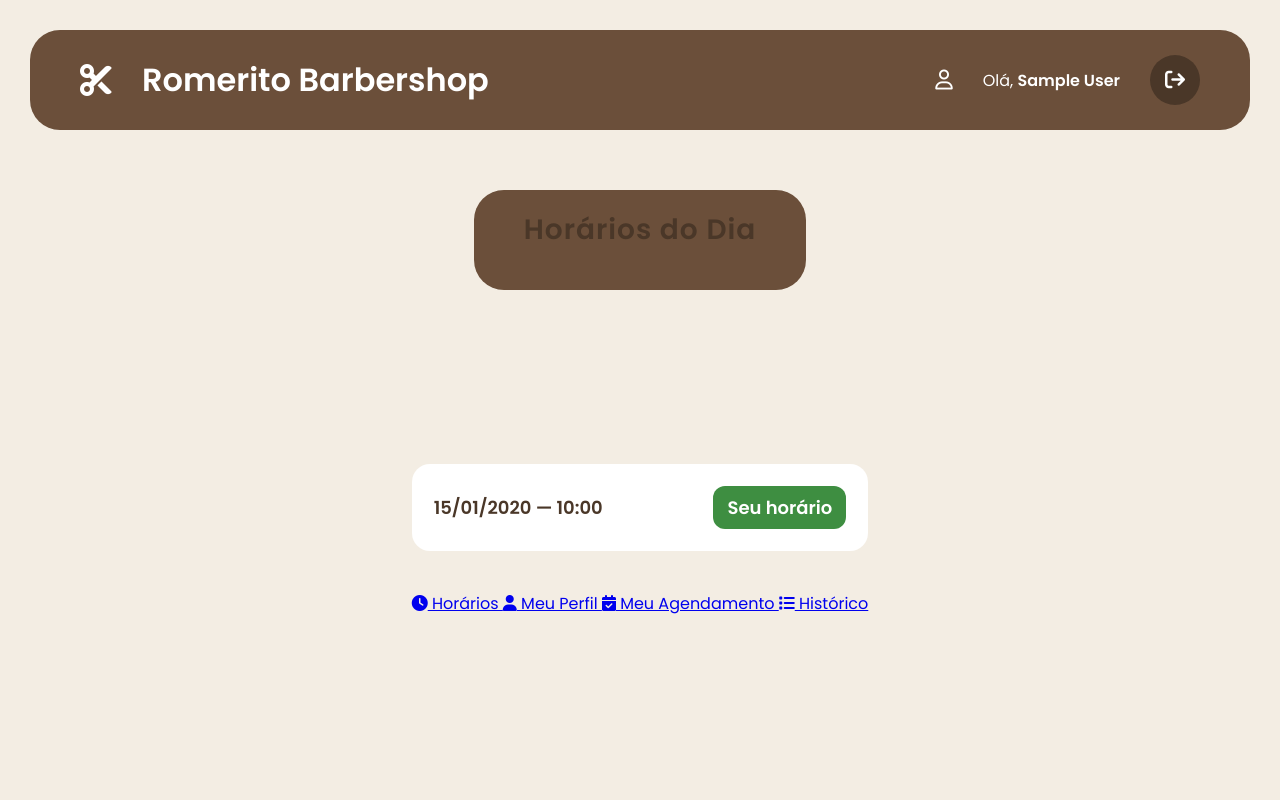
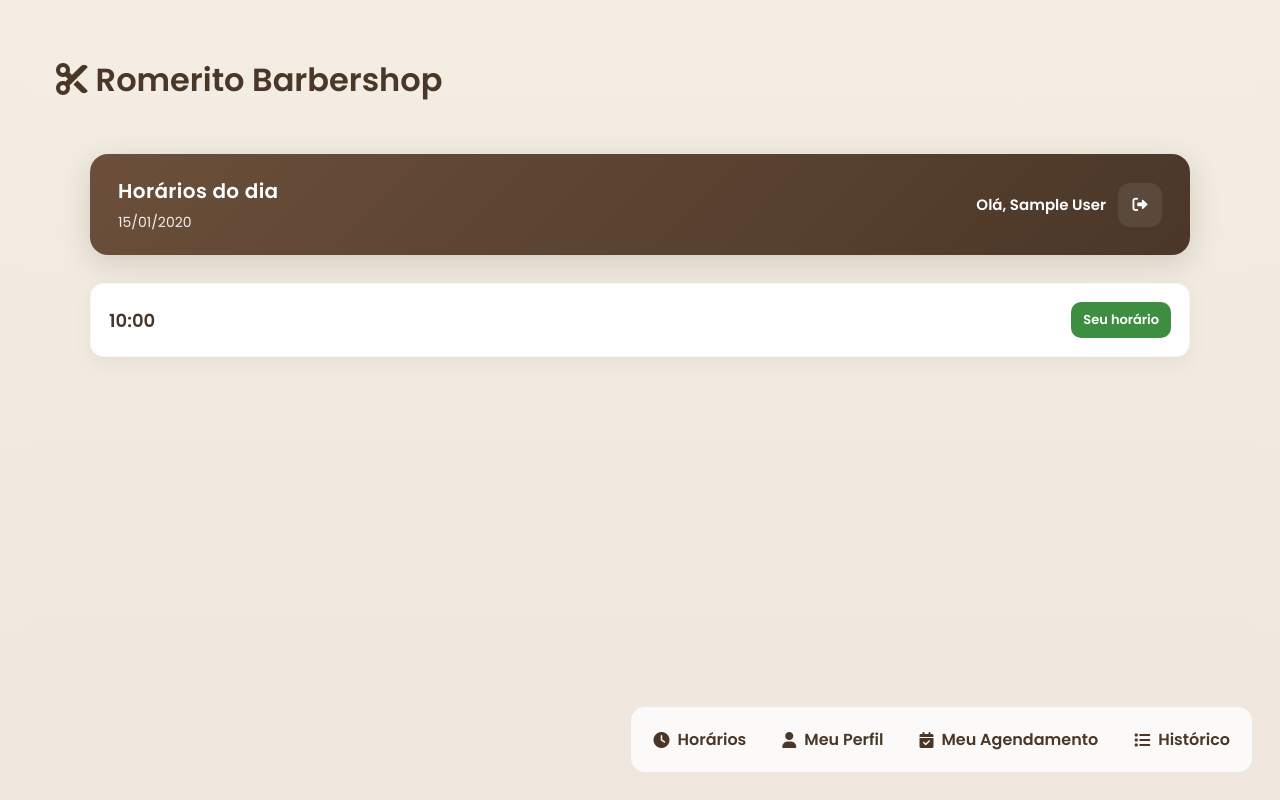
Before and after one commit to flaubersauan/Barbershop, a Flask app: page /dashboard in a window 1280 px wide. Run offline with Flask 3, Linux system fonts and the light colour scheme; a user stored in the database is signed in; tables that the repository leaves empty hold one stand-in row (values such as "Sample post"); parts of the project's set-up code (start-up, migrations or seed data) failed here and were passed over; some web fonts are replaced.

Commit message:
quase finalizando o projeto

```diff
--- a/static/style.css
+++ b/static/style.css
@@ -1,184 +1,290 @@
+/* ...existing code... */
+
 @import url('https://fonts.googleapis.com/css2?family=Kodchasan:wght@400;600&family=Poppins:wght@300;400;600&display=swap');
 
 * {
+    box-sizing: border-box;
     margin: 0;
-    padding: 0;
-    box-sizing: border-box;
-}
-
-body {
-    font-family: 'Poppins', sans-serif;
-    min-height: 100vh;
-    display: flex;
-    flex-direction: column;
-    background-color: #F3EDE3;
-    padding: 30px;
-}
-
-header {
-    display: flex;
-    align-items: center;
-    padding: 50px ;
-    height: 10vh;
-    background-color: #6B4F3A;
-    border-radius: 30px;
-    justify-content: space-between;
-}
-
-header h1{
-    color: white;
-}
-main {
-    flex: 1;
-    display: flex;
-    justify-content: center;
-    flex-direction: column;
-    align-items: center;
-    gap: 40px;
-}
-
-.usuario-info{
-    display: flex;
-    gap: 30px;
-    align-items: center;
-    justify-content: center;
-    color: white;
-}
-.usuario-info a{
-    text-decoration: none;
-}
-.fa.fa-sign-out{
-    font-size: 20px;
-    text-decoration: none;
-    color: white;
-}
-
-.btn-sair{
-    height: 50px;
-    width: 50px;
-    border-radius: 100%;
-    background-color: #4A3728;
-    display: flex;
-    align-items: center;
-    justify-content: center;
-}
-.titulo{
-    display:flex;
-    gap: 30px;
-    align-items: center;
-}
-.container-user{
-    border-radius: 100%;
-    display: flex;
-    align-items: center;
-    justify-content: center;
-}
-.fa-regular.fa-user{
-    font-size: 20px;
-}
-.dashboard-main {
-    width: 100%;
-    max-width: 900px;
-    margin: 40px auto 0 auto;
-    padding: 20px;
-}
-
-.titulo-horarios {
-    font-size: 28px;
-    color: #4A3728;
-    letter-spacing: 1px;
-    margin-bottom: 20px;
-    text-align: center;
-}
-
-.lista-horarios {
-    list-style: none;
-    width: 100%;
-    display: flex;
-    flex-direction: column;
-    gap: 20px;
     padding: 0;
 }
 
-.item-horario {
-    padding: 20px;
-    background-color: white;
-    border-radius: 18px;
-    display: flex;
-    justify-content: space-between;
-    align-items: center;
-    transition: 0.2s;
-    border: 2px solid transparent;
+html, body {
+    height: 100%;
+    font-family: 'Poppins', sans-serif;
+    -webkit-font-smoothing: antialiased;
+    -moz-osx-font-smoothing: grayscale;
+    background: linear-gradient(180deg, #F3EDE3 0%, #EFE7DD 100%);
+    color: #3d352e;
+    padding: 28px;
 }
 
-.item-horario:hover {
-    border-color: #6B4F3A;
+/* Header */
+.header-dashboard {
+    max-width: 1100px;
+    margin: 0 auto 28px;
+    display: flex;
+    align-items: center;
+    justify-content: space-between;
+    padding: 22px 28px;
+    background: linear-gradient(135deg, #6B4F3A 0%, #4A3728 100%);
+    color: #ffffff;
+    border-radius: 18px;
+    box-shadow: 0 8px 30px rgba(74,55,40,0.18);
 }
 
-.item-horario span {
-    font-size: 18px;
-    font-weight: 600;
+.titulo{
     color: #4A3728;
 }
+.dashboard-body{
+    display: flex;
+    gap: 50px;
+    flex-direction: column;
+}
 
+/* Title */
+.dashboard-title-box h2 {
+    font-size: 20px;
+    font-weight: 600;
+    letter-spacing: 0.4px;
+    margin-bottom: 6px;
+}
+.data-atual {
+    font-size: 14px;
+    color: rgba(255,255,255,0.9);
+}
+
+/* User area */
+.user-dashboard-info {
+    display: flex;
+    gap: 12px;
+    align-items: center;
+    font-weight: 600;
+    font-size: 15px;
+}
+.btn-sair-dashboard {
+    display: inline-flex;
+    align-items: center;
+    justify-content: center;
+    width: 44px;
+    height: 44px;
+    background: rgba(255,255,255,0.08);
+    border-radius: 12px;
+    color: #fff;
+    text-decoration: none;
+    transition: transform .15s ease, background .15s ease;
+}
+.btn-sair-dashboard:hover {
+    transform: translateY(-3px);
+    background: rgba(255,255,255,0.12);
+}
+
+/* Main container */
+.dashboard-container {
+    max-width: 1100px;
+    margin: 0 auto 88px;
+    display: flex;
+    flex-direction: column;
+    gap: 22px;
+    width: 100%;
+}
+
+/* Horários list */
+.lista-horarios {
+    list-style: none;
+    padding: 0;
+    display: grid;
+    gap: 16px;
+    grid-template-columns: repeat(1, 1fr);
+}
+
+.item-horario {
+    background: #ffffff;
+    border-radius: 14px;
+    padding: 18px;
+    display: flex;
+    align-items: center;
+    justify-content: space-between;
+    gap: 12px;
+    box-shadow: 0 6px 20px rgba(74,55,40,0.06);
+    border: 1px solid rgba(74,55,40,0.04);
+    transition: transform .12s ease, box-shadow .12s ease;
+}
+.item-horario:hover {
+    transform: translateY(-6px);
+    box-shadow: 0 14px 36px rgba(74,55,40,0.12);
+}
+
+/* Left side text */
+.texto-horario {
+    display: flex;
+    align-items: center;
+    gap: 12px;
+    font-weight: 700;
+    color: #4A3728;
+    font-size: 18px;
+}
+
+/* Time bubble */
+.time-bubble {
+    display: inline-flex;
+    align-items: center;
+    justify-content: center;
+    width: 54px;
+    height: 54px;
+    border-radius: 12px;
+    background: linear-gradient(180deg, rgba(106,80,62,0.06), rgba(106,80,62,0.02));
+    color: #6B4F3A;
+    font-weight: 700;
+    font-size: 16px;
+    box-shadow: inset 0 -6px 12px rgba(74,55,40,0.02);
+}
+
+/* Actions group on right */
+.item-actions {
+    display: flex;
+    gap: 10px;
+    align-items: center;
+}
+
+/* Primary button */
 .btn-agendar {
-    padding: 10px 18px;
+    display: inline-flex;
+    align-items: center;
+    justify-content: center;
+    padding: 9px 14px;
+    background: #6B4F3A;
+    color: #ffffff;
     border-radius: 10px;
-    background-color: #6B4F3A;
-    color: white;
+    text-decoration: none;
+    font-weight: 700;
+    font-size: 14px;
+    transition: background .12s ease, transform .12s ease;
+}
+.btn-agendar:hover {
+    background: #4A3728;
+    transform: translateY(-2px);
+}
+
+/* Badges */
+.badge {
+    display: inline-flex;
+    align-items: center;
+    justify-content: center;
+    padding: 8px 12px;
+    border-radius: 10px;
+    font-weight: 700;
+    font-size: 13px;
+    min-width: 92px;
+    text-align: center;
+    color: #ffffff;
+}
+.badge-indisponivel {
+    background: #b84c4c;
+}
+.badge-meu {
+    background: #3e8e41;
+}
+
+/* Disabled-like styles */
+.btn-horario-ocupado,
+.btn-seu-horario {
+    opacity: 0.85;
+    cursor: default;
+    background: #8c6f5a;
+    color: #fff;
+}
+
+/* Empty state */
+.nao-ha-horarios {
+    text-align: center;
+    color: #6B4F3A;
+    font-weight: 700;
+    padding: 26px;
+    border-radius: 12px;
+    background: rgba(106,80,62,0.06);
+}
+
+/* Bottom floating navigation */
+.nav-dashboard {
+    position: fixed;
+    right: 28px;
+    bottom: 28px;
+    display: flex;
+    gap: 12px;
+    background: rgba(255,255,255,0.78);
+    padding: 10px;
+    border-radius: 14px;
+}
+.nav-item {
+    display: flex;
+    align-items: center;
+    gap: 8px;
+    padding: 10px 12px;
+    color: #4A3728;
     text-decoration: none;
     font-weight: 600;
-    font-size: 15px;
-    transition: 0.2s;
+    border-radius: 10px;
+    transition: background .12s ease, transform .12s ease;
+}
+.nav-item:hover {
+    background: rgba(106,80,62,0.06);
+    transform: translateY(-4px);
 }
 
-.btn-agendar:hover {
-    background-color: #4A3728;
+/* Título das páginas */
+.titulo-pagina {
+    font-size: 28px;
+    color: #4A3728;
+    margin-bottom: 25px;
+    text-align: center;
+    font-weight: 600;
+    letter-spacing: 1px;
 }
 
-.nao-ha-horarios {
-    font-size: 18px;
+/* Card central */
+.card-info {
+    background: #fff;
+    padding: 30px;
+    border-radius: 20px;
+    box-shadow: 0px 4px 12px rgba(0,0,0,0.12);
+    max-width: 550px;
+    width: 100%;
+    margin: 0 auto;
+    display: flex;
+    flex-direction: column;
+    gap: 15px;
+    color: #4A3728;
+    border: 2px solid #E8DCCD;
+}
+
+/* Texto vazio */
+.texto-vazio {
     color: #6B4F3A;
-    margin-top: 20px;
     text-align: center;
     font-weight: 600;
-}
-.btn-horario-ocupado, .btn-seu-horario {
-    padding: 8px 15px;
-    border-radius: 8px;
-    color: white;
-    background-color: #8c6f5a;
-    opacity: 0.7;
-    cursor: not-allowed;
+    opacity: 0.8;
 }
 
-.btn-seu-horario {
-    background-color: #4A3728; /* marrom escuro */
+/* Botão cancelar */
+.btn-cancelar {
+    display: inline-block;
+    padding: 12px 18px;
+    margin-top: 10px;
+    text-align: center;
+    background: #b84c4c;
+    color: white;
+    border-radius: 14px;
+    text-decoration: none;
+    font-weight: 600;
+    transition: 0.2s ease;
 }
 
-.btn-agendar {
-    background-color: #6B4F3A;
-    padding: 8px 15px;
-    color: white;
-    border-radius: 8px;
-    text-decoration: none;
+.btn-cancelar:hover {
+    background: #a23f3f;
 }
-
-.badge {
-    padding: 8px 14px;
-    border-radius: 12px;
-    font-size: 15px;
+.container_card_info{
+    max-width: 600px;
+    padding: 40px;
+    background-color: #3d352e;
+    border-radius: 30px;
 }
-
-.badge-indisponivel {
-    background: #b84c4c;
-    color: white;
-}
-
-.badge-meu {
-    background: #3e8e41;
-    color: white;
-}
-.badge-indisponivel p, .badge-meu p {
-    color: white;
-}
--- a/templates/base_dashboard.html
+++ b/templates/base_dashboard.html
@@ -16,16 +16,7 @@
         <i class="fa-solid fa-scissors"></i> Romerito Barbershop
     </h1>
 
-    <div class="usuario-info">
-        <div class="container-user">
-            <i class="fa-regular fa-user"></i>
-        </div>
 
-        <span>Olá, <strong>{{ current_user.nome }}</strong></span>
-
-        <a href="{{ url_for('logout') }}" class="btn-sair">
-            <i class="fa fa-sign-out" aria-hidden="true"></i>
-        </a>
     </div>
 </header>
 
--- a/templates/dashboard.html
+++ b/templates/dashboard.html
@@ -2,25 +2,36 @@
 
 {% block content %}
 
-<header>
-    <h2 class="titulo-horarios">Horários do Dia</h2>
+<header class="header-dashboard">
+    <div class="dashboard-title-box">
+        <h2>Horários do dia</h2>
+        <p class="data-atual">{{ horarios[0].data.strftime('%d/%m/%Y') }}</p>
+    </div>
+
+    <div class="user-dashboard-info">
+        <span>Olá, {{ usuario }}</span>
+        <a href="{{ url_for('logout') }}" class="btn-sair-dashboard">
+            <i class="fa-solid fa-right-from-bracket"></i>
+        </a>
+    </div>
 </header>
 
-<main>
+
+<main class="dashboard-container">
 
     <ul class="lista-horarios">
         {% for h in horarios %}
         <li class="item-horario">
 
             <span class="texto-horario">
-                {{ h.data.strftime('%d/%m/%Y') }} — {{ h.hora.strftime('%H:%M') }}
+                {{ h.hora.strftime('%H:%M') }}
             </span>
 
             {% if h.agendamento %}
                 {% if h.agendamento.user_id == current_user.id %}
-                    <span class="badge badge-meu"><p>Seu horário</p></span>
+                    <span class="badge badge-meu">Seu horário</span>
                 {% else %}
-                    <span class="badge badge-indisponivel"><p>Agendado</p></span>
+                    <span class="badge badge-indisponivel">Agendado</span>
                 {% endif %}
             {% else %}
                 {% if h.disponivel %}
@@ -38,7 +49,6 @@
 
 
     <nav class="nav-dashboard">
-
         <a href="{{ url_for('dashboard') }}" class="nav-item">
             <i class="fa-solid fa-clock"></i>
             Horários
@@ -58,7 +68,6 @@
             <i class="fa-solid fa-list"></i>
             Histórico
         </a>
-
     </nav>
 
 </main>
```
Also changed, not shown: static/.perfil.css (added, +51 -0 lines), static/dashboard.css (deleted, +0 -173 lines), templates/meu_agendamento.html (+18 -8 lines), templates/perfil.html (+16 -5 lines), 13 other files.
